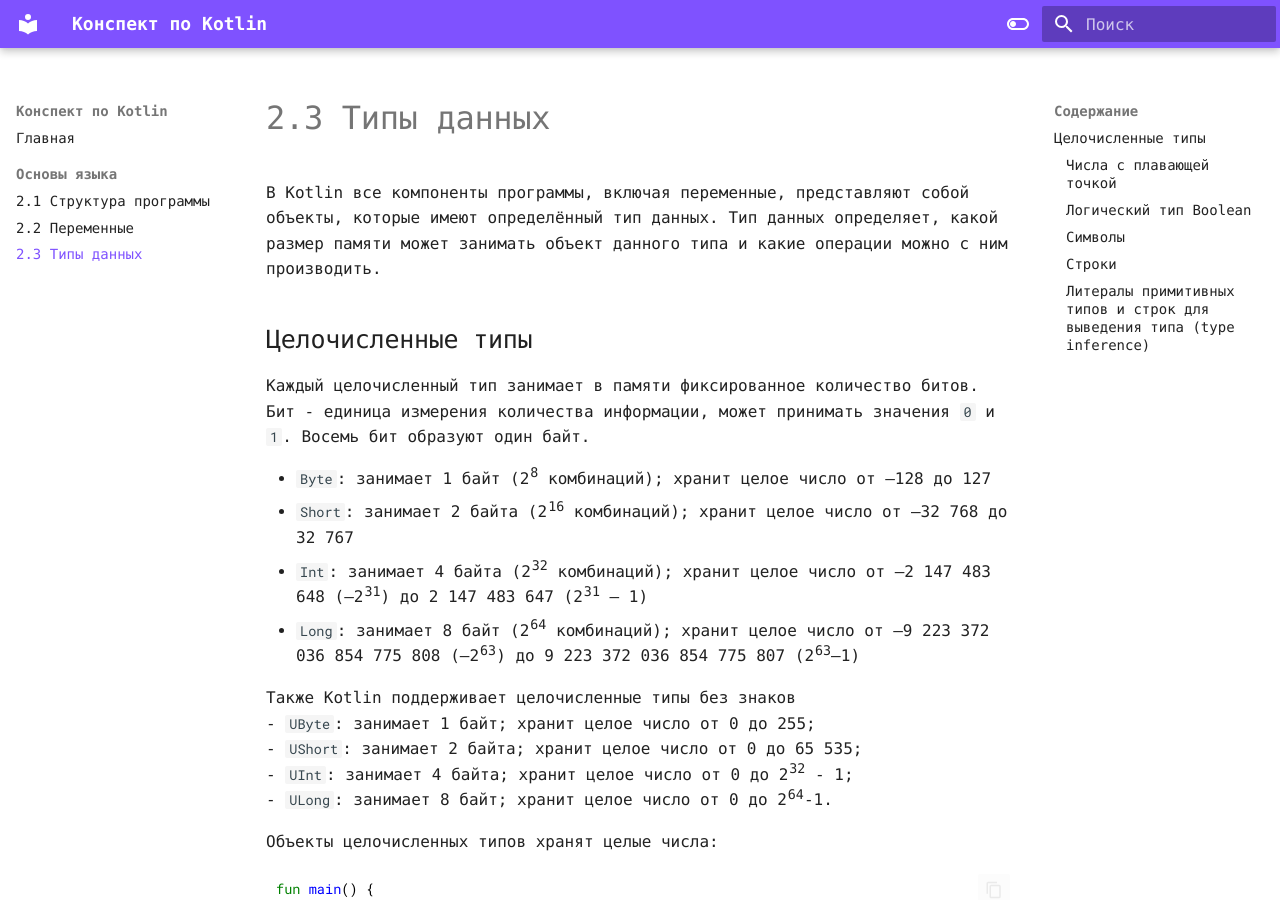
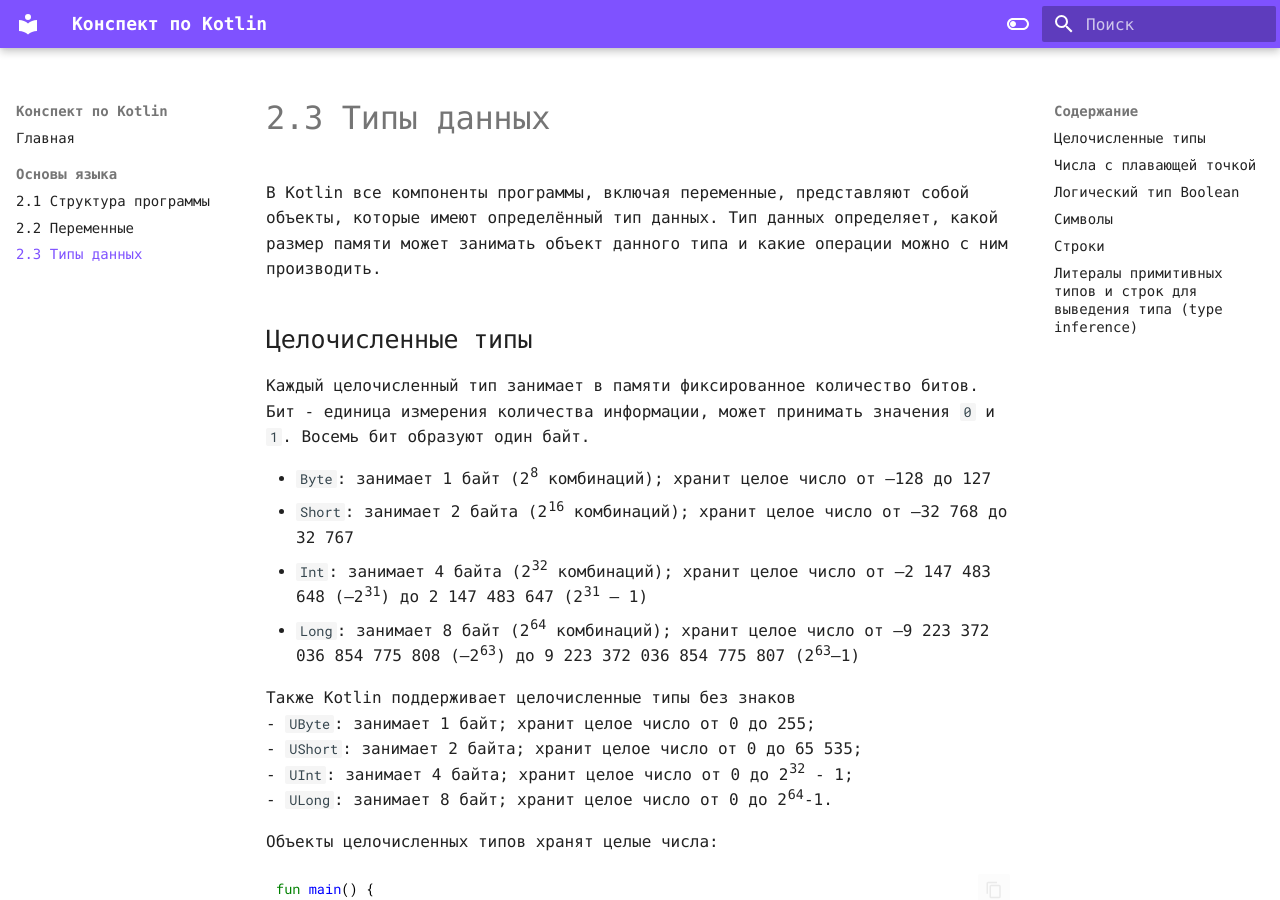
Before and after one commit to rzangizyarov/metanit_kotlin_abstract, an MkDocs documentation site: the page built from docs/2_3.md, in a window 1280 px wide and 900 px high. Built offline with MkDocs 1.6.1 and Material for MkDocs 9.7.7, drawn with Linux system fonts in a browser that asks for light colours; some web fonts are replaced.

````diff
--- a/docs/2_3.md
+++ b/docs/2_3.md
@@ -58,7 +58,7 @@
 }
 ```
 
-### Числа с плавающей точкой
+## Числа с плавающей точкой
 
 Кроме целочисленных типов в Kotlin есть два типа для чисел с плавающей точкой, которые позволяют хранить дробные числа:
 - Float: занимает 4 байта; хранит число с плавающей точкой от -3.4⋅10<sup>38</sup> до 3.4⋅10<sup>38</sup>;
@@ -73,7 +73,7 @@
 }
 ```
 
-### Логический тип Boolean
+## Логический тип Boolean
 
 Тип Boolean может хранить одно из двух значений: `true` (истина) или `false` (ложь).
 
@@ -84,7 +84,7 @@
 }
 ```
 
-### Символы
+## Символы
 
 Символьные данные представлены типом Char. Он представляет отдельный символ, который заключается в одинарные кавычки.
 
@@ -103,7 +103,7 @@
 - `\"`: двойная кавычка;
 - `\\`: обратный слеш.
 
-### Строки
+## Строки
 
 Строки представлены типом `String`. Строка представляет последовательность символов, заключенную в двойные кавычки, либо в тройные двойные кавычки.
 
@@ -120,7 +120,7 @@
 val text: String = "Hello \nKotlin"
 ```
 
-### Литералы примитивных типов и строк для выведения типа (type inference)
+## Литералы примитивных типов и строк для выведения типа (type inference)
 
 Компилятор Kotlin позволяет выводить тип переменной на основании данных, которым переменная инициализируется. Поэтому при инициализации переменной тип можно опустить. Ниже приведены литералы примитивных типов и строк.
 
````
